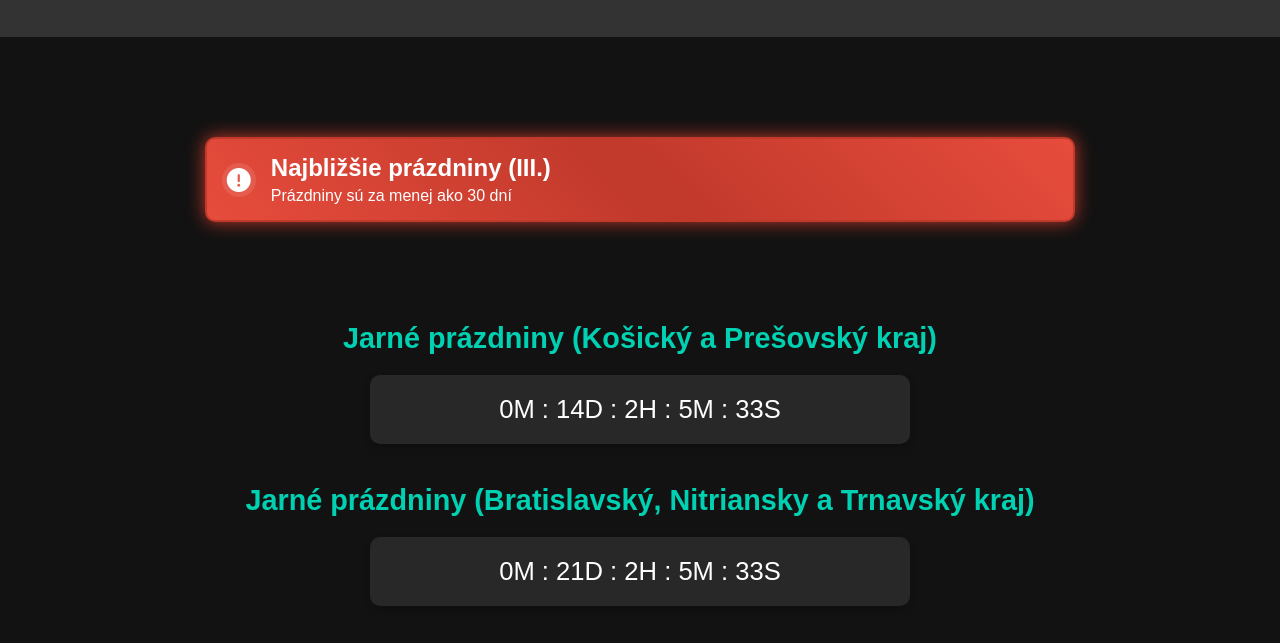
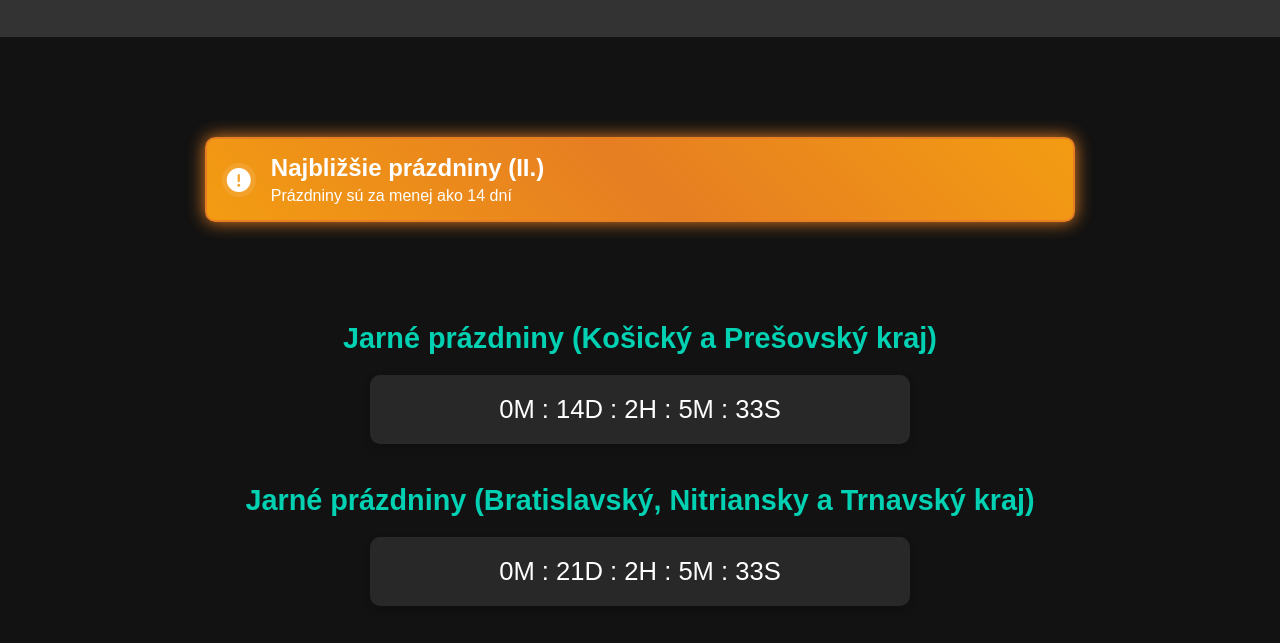
Before and after one commit to wejkey/wejkey.github.io, a plain HTML site: page projects/skschool/index.html in a window 1280 px wide. Shown: the part 106-749 px from the top of the page. Drawn offline with Linux system fonts and the light colour scheme.

Commit message:
Update index.html

```diff
--- a/projects/skschool/index.html
+++ b/projects/skschool/index.html
@@ -16,13 +16,13 @@
     </header>
 <div class="container">
     <div class="category">
-        <div class="card red">
+        <div class="card orange">
             <div class="icon">
                 <i class="fas fa-exclamation-circle"></i>
             </div>
             <div class="content">
-                <h3>Najbližšie prázdniny (III.)</h3>
-                <p>Prázdniny sú za menej ako 30 dní</p>
+                <h3>Najbližšie prázdniny (II.)</h3>
+                <p>Prázdniny sú za menej ako 14 dní</p>
             </div>
         </div>
     </div>
```
